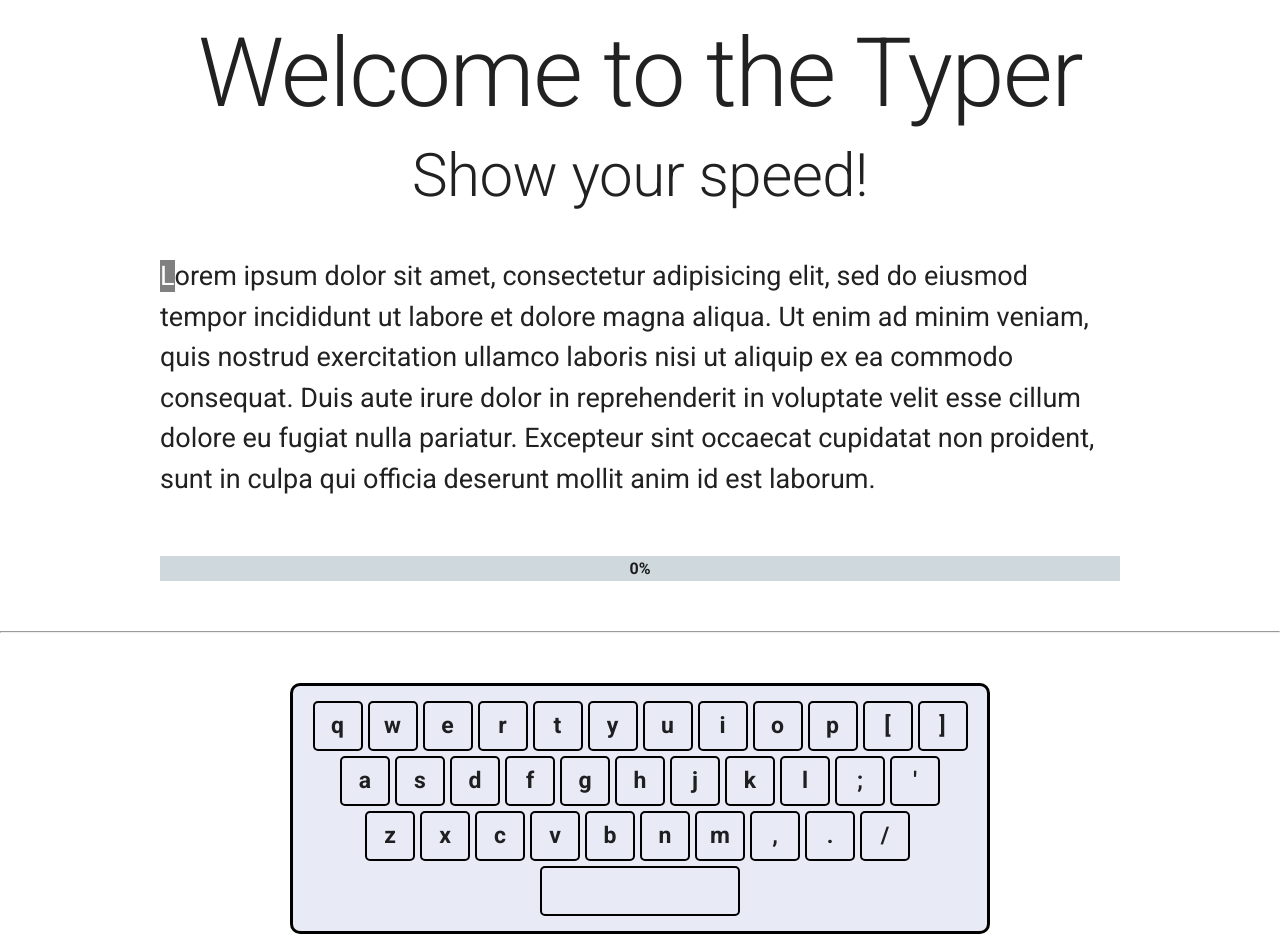
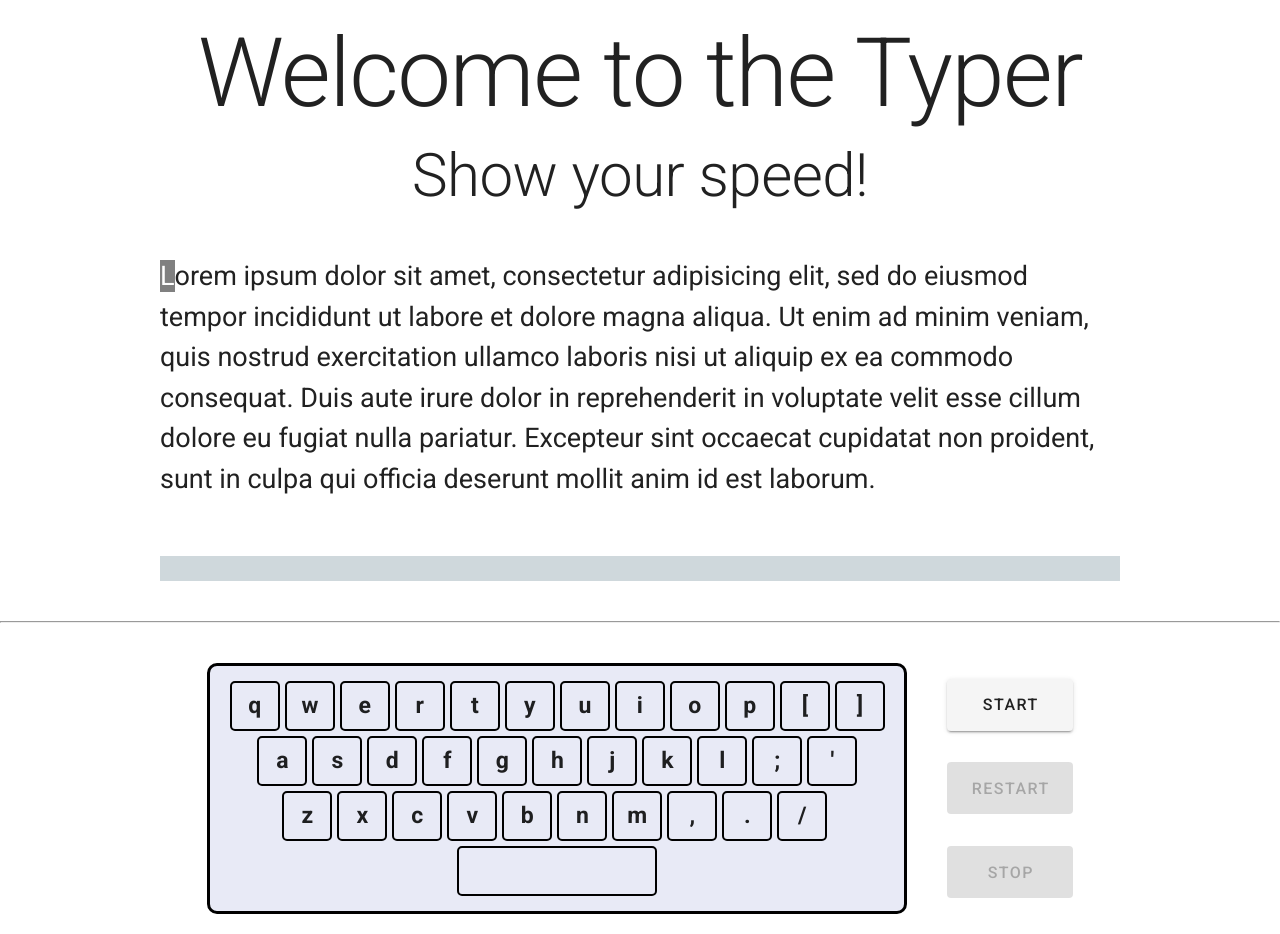
Before and after one commit to Sam-Gold311/typer, a Vue app: page / in a window 1280 px wide. Built offline with nearby package versions, Linux system fonts and the light colour scheme.

Commit message:
add buttons templates

```diff
--- a/src/App.vue
+++ b/src/App.vue
@@ -10,8 +10,9 @@
         </div>
         <div class="typer__text animate__animated animate__fadeIn animate__delay-2s animate__slow">
           <span>{{nextLetter}}</span>{{restText}}
-          <div v-if='progress === 100' class="text-h1">
-            Mistakes: {{this.trainInfo.mistakes}}
+          <div v-if='progress === 100' class="text-h3">
+            <span>Mistakes: {{this.trainInfo.mistakes}}</span>
+            <span>Speed: {{}}</span>
           </div>
         </div>
         <div class='typer__progress'>
@@ -20,11 +21,12 @@
             color="blue-grey"
             height="25"
           >
-            <strong>{{ progress }}%</strong>
+            <!-- <strong>{{ progress }}%</strong> -->
           </v-progress-linear>
 
         </div>
         <hr>
+        <div class="typer__controls">
           <div class="typer__keyboard animate__animated animate__fadeIn animate__delay-2s animate__slow">
             <div class="">
               <Key ref='keys' :uppercase='uppercase' v-for='(key, i) in firstLineKeys' :key='i' :somekey='key'/>
@@ -34,6 +36,31 @@
             </div>
             <div class="">
               <Key ref='keys' :uppercase='uppercase' v-for='(key, i) in thirdLineKeys' :key='23 + i' :somekey='key'/>
+            </div>
+          </div>
+          <div class="typer__buttons">
+            <v-btn
+              elevation="2"
+              x-large
+              :disabled='!this.buttons.start'
+            >
+              Start
+            </v-btn>
+            <v-btn
+              elevation="2"
+              x-large
+              :disabled='!this.buttons.restart'
+            >
+              Restart
+            </v-btn>
+            <v-btn
+              elevation="2"
+              x-large
+              color='error'
+              :disabled='!this.buttons.stop'
+            >
+              Stop
+            </v-btn>
           </div>
         </div>
       </div>
@@ -52,6 +79,12 @@ export default {
   },
   data: () => ({
     uppercase: false,
+    keyboard: false,
+    buttons: {
+      start: true,
+      restart: false,
+      stop: false
+    },
     trainInfo: {
       mistakes: 0
     },
@@ -96,10 +129,13 @@ export default {
       ]
     }
   }),
-  mounted() {
+  methods: {
+    startTrain() {
       document.addEventListener('keydown', this.pressedKey);
     },
-  methods: {
+    endTrain() {
+      document.removeEventListener('keydown', this.pressedKey);
+    },
     pressedKey(e) {
       if (e.key === 'Shift' && e.repeat === false) {
         this.uppercase = !this.uppercase;
@@ -151,13 +187,11 @@ export default {
     },
     progress() {
       const PERCENT = this.en.stableText.length / 100;
-      let x = 0;
       if(this.en.text.length) {
-        x = Math.floor(((this.en.stableText.length - this.en.text.length) / PERCENT));
+        return Math.floor(((this.en.stableText.length - this.en.text.length) / PERCENT));
       } else {
-        x = 100;
+        return 100;
       }
-      return x;
     }
   }
 };
@@ -188,12 +222,21 @@ export default {
       width: 75%;
     }
     & hr {
-      margin: 50px 0;
+      margin: 40px 0;
       width: 100%;
     }
-    &__keyboard {
+    &__controls {
+      width: 75%;
+      justify-content: center;
+      display: flex;
+    }
+    &__buttons {
       display: flex;
       flex-direction: column;
+      justify-content: space-around;
+    }
+    &__keyboard {
+      margin-right: 40px;
       width: 700px;
       padding: 15px;
       border-radius: 10px;
```
Lines whose indentation alone changed are shown as unchanged.
